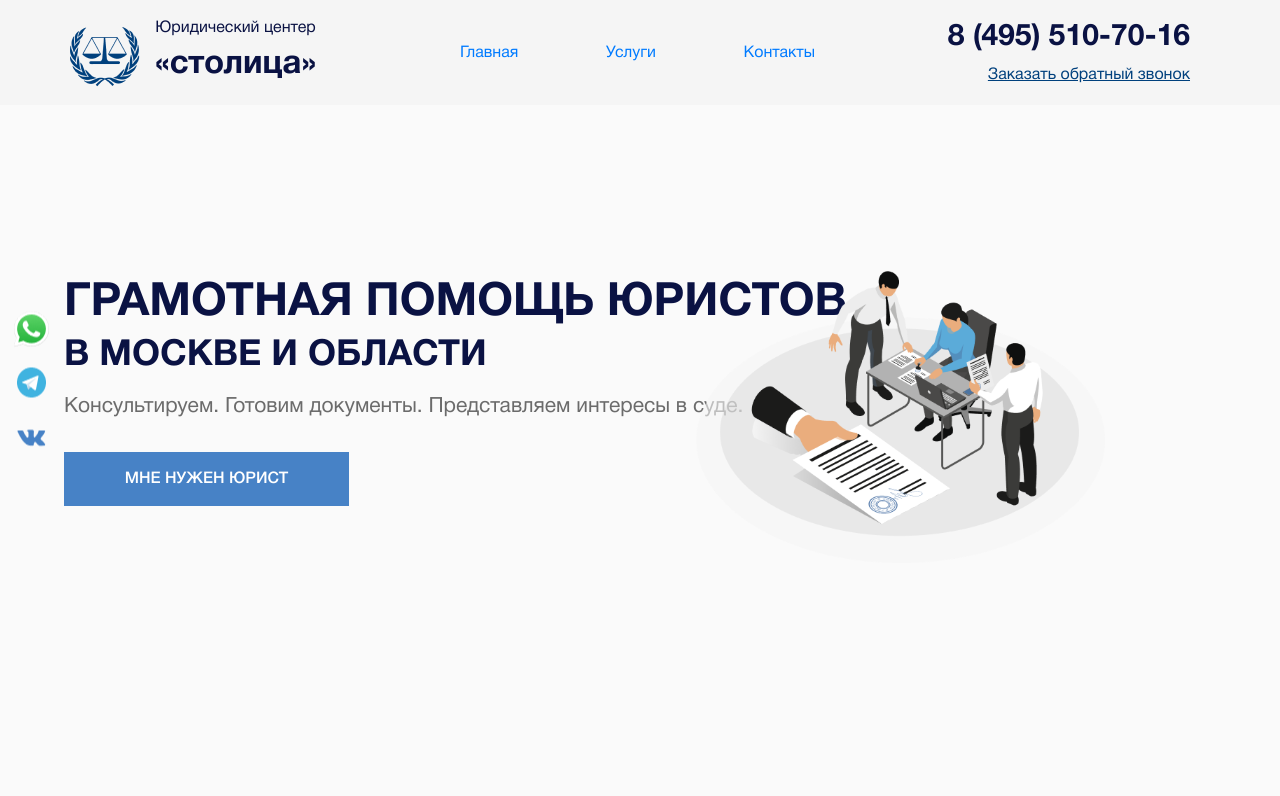
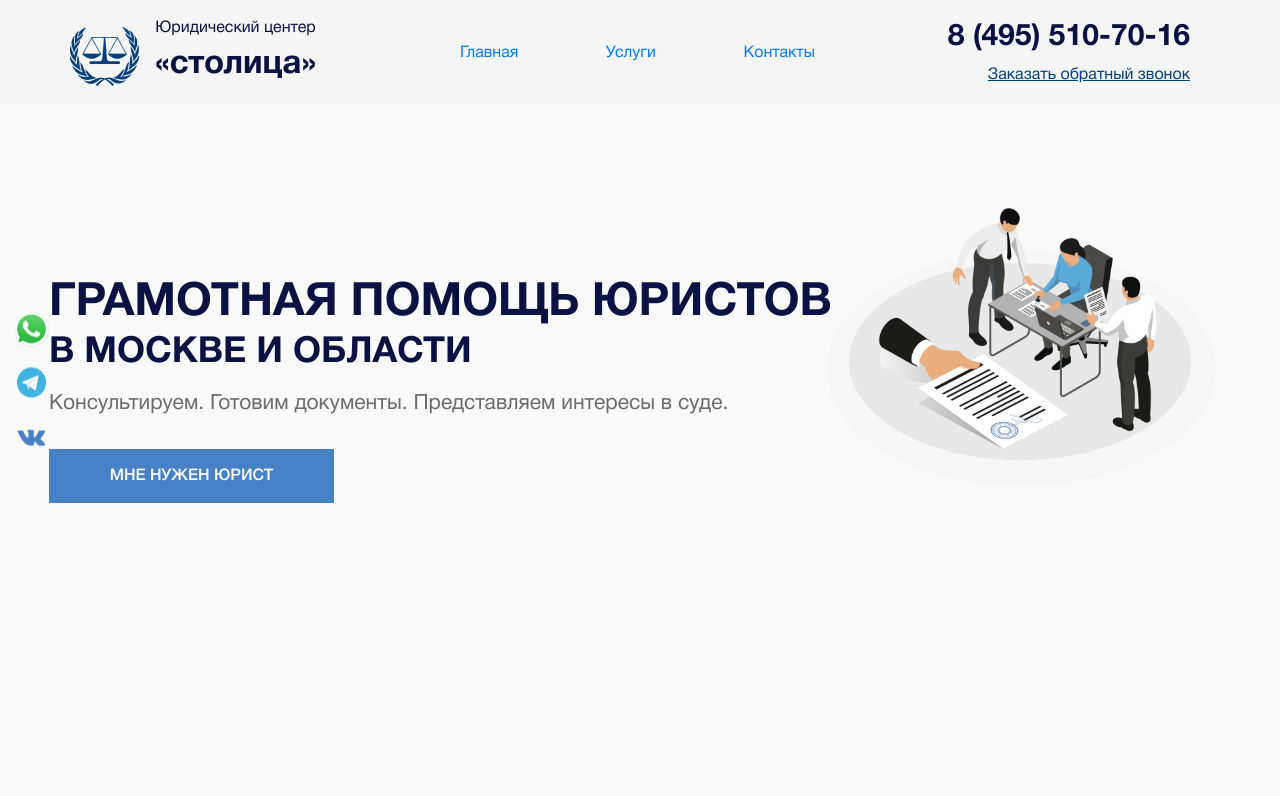
Before and after one commit to Ilya006/lawyers, a website: page app/index.html in a window 1280 px wide. Shown: the top 796 px of the page. Drawn offline with nearby package versions, Linux system fonts and the light colour scheme; files whose address does not match are found by name.

Commit message:
add adaptive section hero

```diff
--- a/app/index.html
+++ b/app/index.html
@@ -67,10 +67,14 @@
 
       <div class="container">
         <div class="hero__body">
+          <div class="row">
 
-          <div class="hero__col--left">
+            <div class="col-sm-12 col-lg-8 my-col">
               <div class="hero__content">
-              <h1 class="hero__title"><span>Грамотная помощь юристов</span><br>в Москве и области</h1>
+                <div class="hero__title--wrap">
+                  <span class="hero__title hero__title--bg">Грамотная помощь юристов</span><br>
+                  <span class="hero__title hero__title--sm">в Москве и области</span>
+                </div>
                 <div class="hero__subtitle">Консультируем. Готовим документы. Представляем интересы в суде.</div>
                 <div class="hero__social hero__social--col">
                   <a href="#">
@@ -87,8 +91,11 @@
               </div>
             </div>
 
-          <div class="hero__col--right d-lg-block d-sm-none">
+            <div class="col-4 my-col d-sm-none d-lg-block">
+              <div class="hero__col--right">
                 <img src="images/dest/hero/hero-img.png" alt="">
+              </div>
+            </div>
           </div>
 
         </div>
--- a/app/sass/core/pages/_hero.sass
+++ b/app/sass/core/pages/_hero.sass
@@ -4,8 +4,9 @@
   height: 78vh
   display: flex
   align-items: center
-  @media ( max-height: 465px )
+  @media ( max-height: 662px )
     height: 100%
+    margin-top: 120px
 
   &__wrap
     display: flex
@@ -36,7 +37,7 @@
         display: block
         align-items: center
         visibility: visible
-        margin-top: 50px
+        margin-top: 20px
         & a
           width: 50px
           height: 50px
@@ -50,15 +51,23 @@
       margin-left: 0
 
   &__title
+    &--wrap
+      display: block
+      margin-bottom: 10px
+  &__title
+    margin: 0
     font-weight: 700
     color: #0A1243
-    font-size: 36px
     text-transform: uppercase
     line-height: 50px
-    margin: 0
-    margin-bottom: 10px
-    & span
+    &--bg
       font-size: 46px
+      @media ( max-width: 1271px )
+        font-size: 36px
+    &--sm
+      font-size: 36px
+      @media ( max-width: 1271px )
+        font-size: 30px
 
   &__subtitle
     color: #6B6B6B
@@ -89,19 +98,24 @@
       background-color: #3b77bb
       outline: none
 
-.hero__col--right
-  position: absolute
-  right: 0
-  & img
-    display: block
-    max-width: 100%
-    @media ( max-width: 1295px )
-      max-width: 70%
+  &__col--right
+    position: relative
+    right: 67px
+    top: -70px
+    width: 130%
+    @media ( max-width: 1360px )
+      width: 100%
+      right: 40px
+    @media ( max-height: 662px )
+      top: 0
 
-.hero__body
-  display: flex
+    & img
+      display: block
+      max-width: 100%
 
-.hero__body
-  display: flex
-  justify-content: space-between
-  align-items: center
+.my-col
+  padding: 0
+
+.hero__title--sm
+  @media ( max-wight: 1271px )
+    font-size: 20px
```
Also changed, not shown: app/css/main.min.css. Lines whose indentation alone changed are shown as unchanged.
